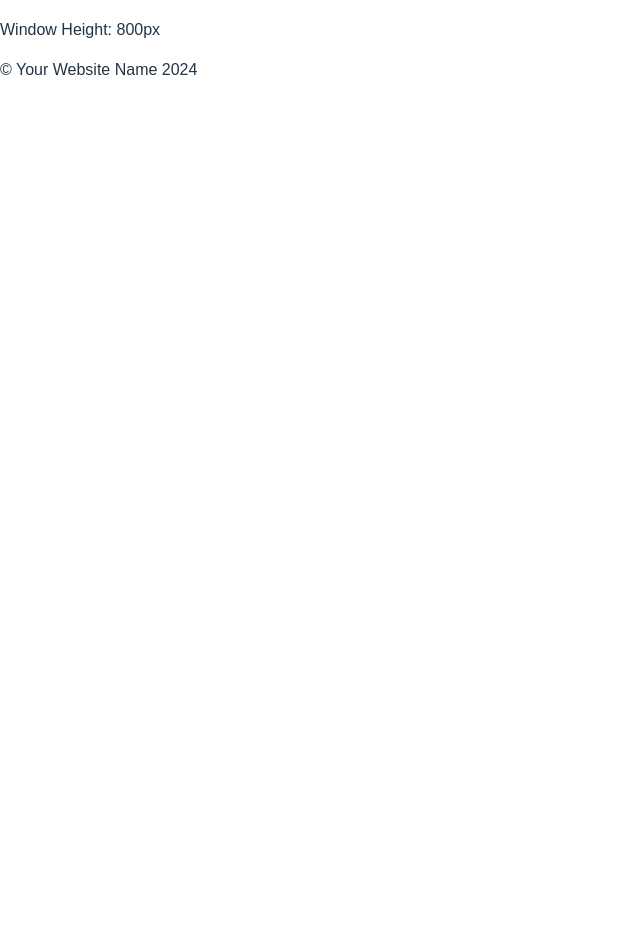
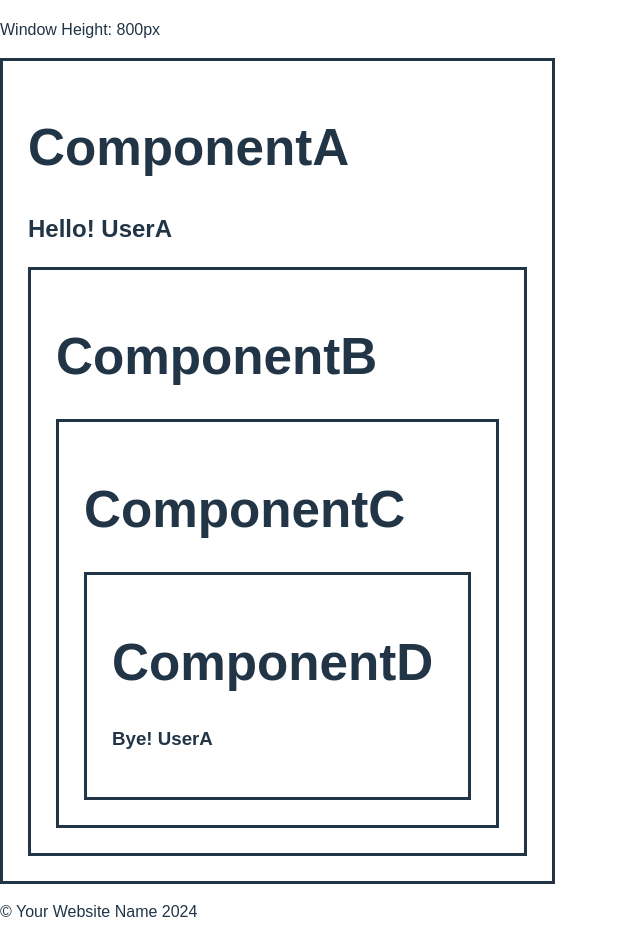
Before and after one commit to usman-s-mahmood/react-js-learning, a React (Vite) app in the folder my-react-app/: page / in a window 1280 px wide. Shown: the part 4145-5085 px from the top of the page, without its empty margins (0-640 px from the left). Before the commit the page ends 4243 px from the top, so only its background shows below. Built offline with nearby package versions, Linux system fonts and the light colour scheme.

Commit message:
completed useContext

```diff
--- a/my-react-app/src/App.jsx
+++ b/my-react-app/src/App.jsx
@@ -18,6 +18,7 @@
 import UpdatingArrayOfObjectsState from './UpdatingArrayOfObjectsState.jsx'
 import UseEffect from "./UseEffect.jsx"
 import UseEffectHeightWidth from "./UseEffectHeightWidth.jsx"
+import ComponentA from "./ComponentA.jsx"
 
 function App() {
   const fruits = [
@@ -66,6 +67,7 @@
       <UpdatingArrayOfObjectsState />
       <UseEffect />
       <UseEffectHeightWidth />
+      <ComponentA />
       <Footer />
     </>
   );
--- a/my-react-app/src/ComponentA.jsx
+++ b/my-react-app/src/ComponentA.jsx
@@ -0,0 +1,20 @@
+import { createContext, useState } from "react";
+import ComponentB from "./ComponentB";
+
+export const UserContext = createContext();
+let ComponentA = () => {
+    const [user, setUser] = useState('UserA');
+    return (
+        <>
+        <div className="box">
+            <h1>ComponentA</h1>
+            <h2>{`Hello! ${user}`}</h2>
+        <UserContext.Provider value={user}>
+            <ComponentB user={user}/>
+        </UserContext.Provider>
+        </div>
+        </>
+    );
+}
+
+export default ComponentA;
--- a/my-react-app/src/ComponentB.jsx
+++ b/my-react-app/src/ComponentB.jsx
@@ -0,0 +1,14 @@
+import ComponentC from "./ComponentC";
+
+let ComponentB = () => {
+    return (
+        <>
+        <div className="box">
+            <h1>ComponentB</h1>
+        <ComponentC />
+        </div>
+        </>
+    );
+}
+
+export default ComponentB;
--- a/my-react-app/src/ComponentC.jsx
+++ b/my-react-app/src/ComponentC.jsx
@@ -0,0 +1,14 @@
+import ComponentD from "./ComponentD";
+
+let ComponentC = () => {
+    return (
+        <>
+        <div className="box">
+            <h1>ComponentC</h1>
+        <ComponentD />
+        </div>
+        </>
+    );
+}
+
+export default ComponentC;
--- a/my-react-app/src/ComponentD.jsx
+++ b/my-react-app/src/ComponentD.jsx
@@ -0,0 +1,16 @@
+import { useContext } from "react";
+import { UserContext } from "./ComponentA";
+
+let ComponentD = () => {
+    const user = useContext(UserContext);
+    return (
+        <>
+        <div className="box">
+            <h1>ComponentD</h1>
+            <h3>{`Bye! ${user}`}</h3>
+        </div>
+        </>
+    );
+}
+
+export default ComponentD;
--- a/my-react-app/src/index.css
+++ b/my-react-app/src/index.css
@@ -181,3 +181,8 @@
   border-radius: 10px ;
   border: 3px solid hsl(0, 0%, 80%);
 }
+
+.box {
+  border: 3px solid ;
+  padding: 25px;
+}
```
